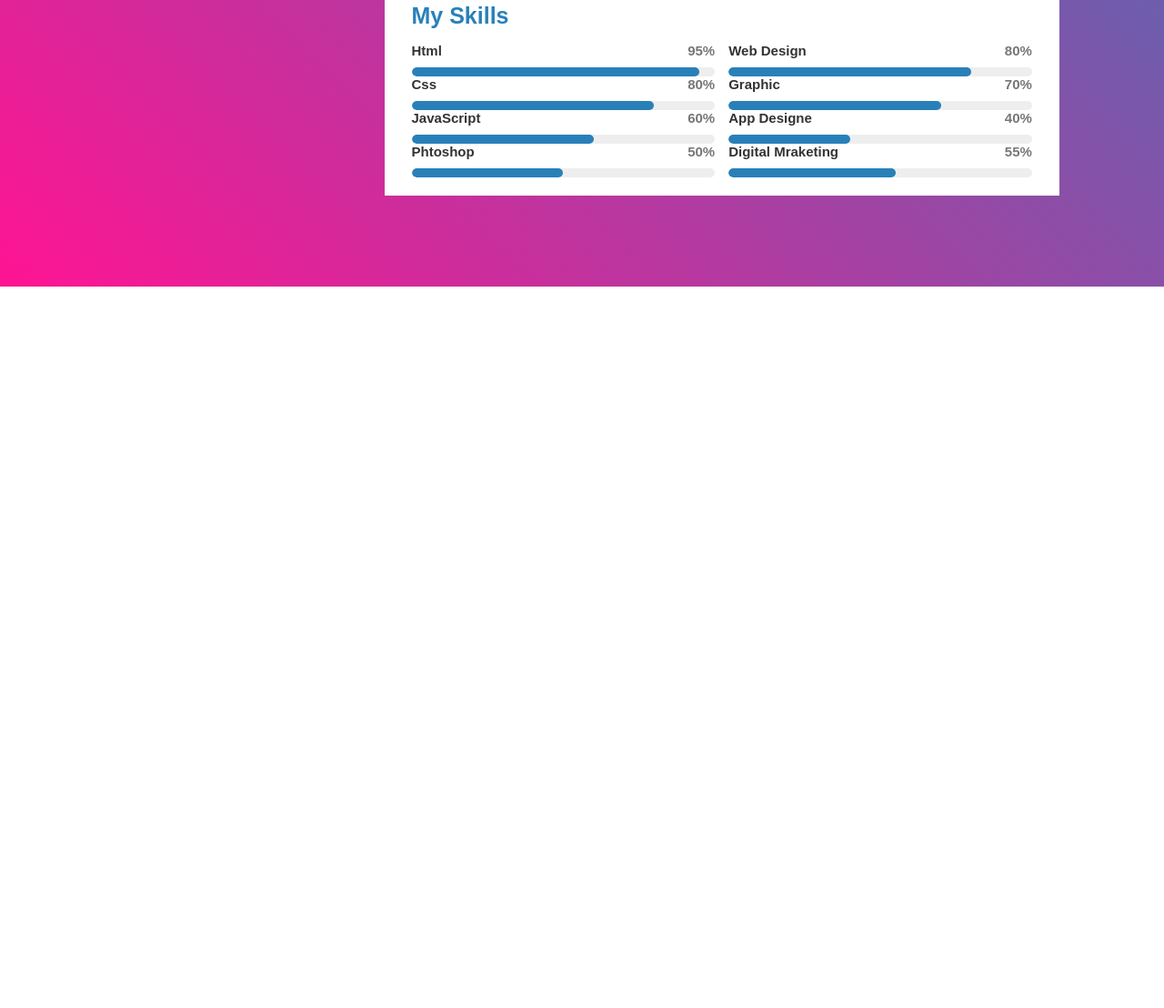
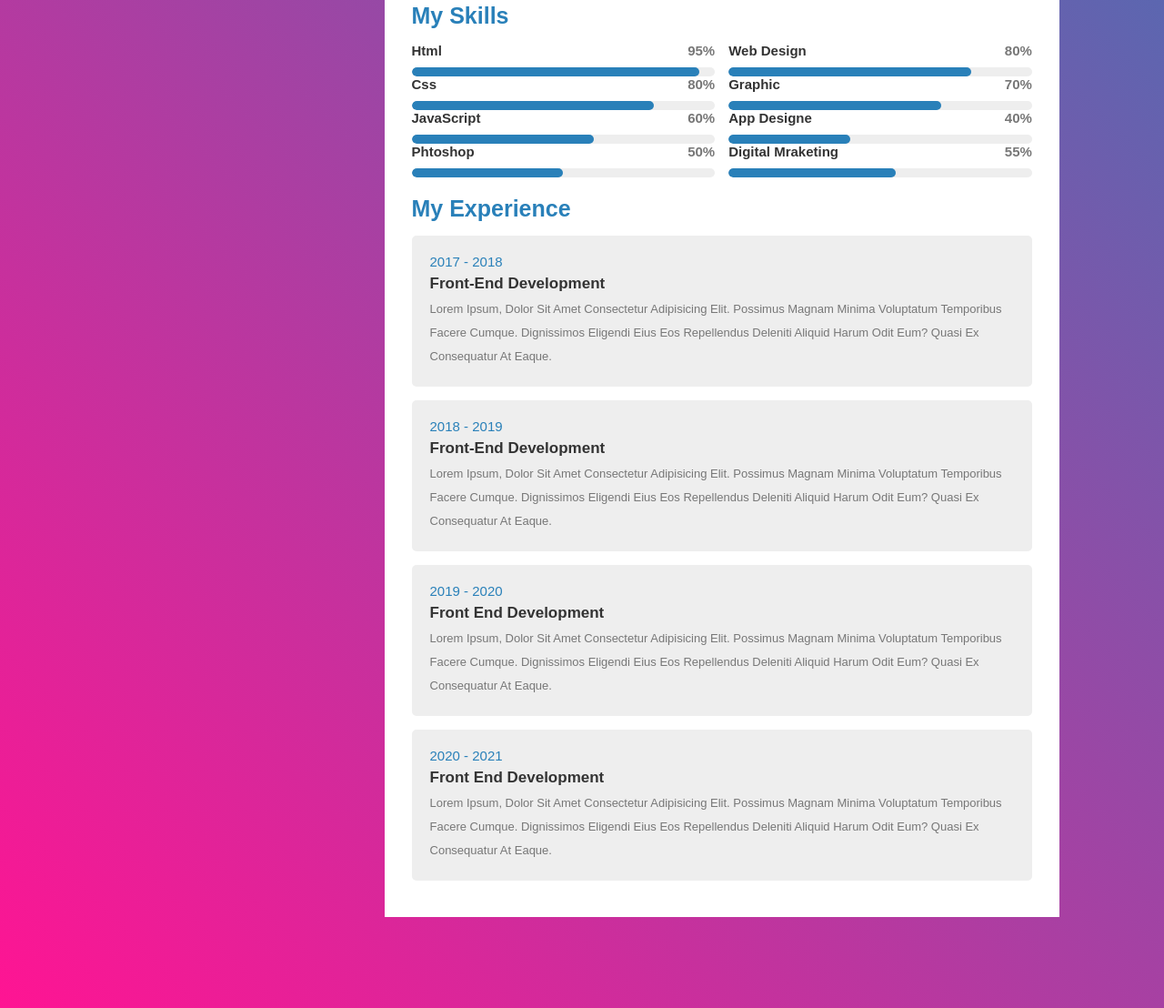
Before and after one commit to najim-el-guennouni/Najim_El_Guennouni, a plain HTML site: page index.html in a window 1280 px wide. Shown: the part 738-1846 px from the top of the page at 91% size. Before the commit the page ends 1053 px from the top, so only its background shows below. Drawn offline with Linux system fonts and the light colour scheme.

Commit message:
add experience

```diff
--- a/css/style.css
+++ b/css/style.css
@@ -279,3 +279,35 @@ html::-webkit-scrollbar-thumb {
   span {
   width: 55%;
 }
+
+.container .information .experience {
+  margin: 20px 0;
+}
+
+.container .information .experience .box-container {
+  display: flex;
+  flex-wrap: wrap;
+  gap: 15px;
+}
+
+.container .information .experience .box-container .box {
+  padding: 20px;
+  border-radius: 5px;
+  flex: 1 1 350px;
+  background: var(--light-bg);
+}
+
+.container .information .experience .box span {
+  color: var(--blue);
+  font-size: 15px;
+}
+.container .information .experience .box h3 {
+  color: var(--black);
+  font-size: 17px;
+  padding: 5px 0;
+}
+.container .information .experience .box p {
+  color: var(--light-color);
+  line-height: 2;
+  font-size: 13px;
+}
--- a/index.html
+++ b/index.html
@@ -131,6 +131,51 @@
             </div>
           </div>
         </div>
+        <div class="experience">
+          <h3 class="title">my experience</h3>
+          <div class="box-container">
+            <div class="box">
+              <span>2017 - 2018</span>
+              <h3>front-end development</h3>
+              <p>
+                Lorem ipsum, dolor sit amet consectetur adipisicing elit.
+                Possimus magnam minima voluptatum temporibus facere cumque.
+                Dignissimos eligendi eius eos repellendus deleniti aliquid harum
+                odit eum? Quasi ex consequatur at eaque.
+              </p>
+            </div>
+            <div class="box">
+              <span>2018 - 2019</span>
+              <h3>front-end development</h3>
+              <p>
+                Lorem ipsum, dolor sit amet consectetur adipisicing elit.
+                Possimus magnam minima voluptatum temporibus facere cumque.
+                Dignissimos eligendi eius eos repellendus deleniti aliquid harum
+                odit eum? Quasi ex consequatur at eaque.
+              </p>
+            </div>
+            <div class="box">
+              <span>2019 - 2020</span>
+              <h3>front end development</h3>
+              <p>
+                Lorem ipsum, dolor sit amet consectetur adipisicing elit.
+                Possimus magnam minima voluptatum temporibus facere cumque.
+                Dignissimos eligendi eius eos repellendus deleniti aliquid harum
+                odit eum? Quasi ex consequatur at eaque.
+              </p>
+            </div>
+            <div class="box">
+              <span>2020 - 2021</span>
+              <h3>front end development</h3>
+              <p>
+                Lorem ipsum, dolor sit amet consectetur adipisicing elit.
+                Possimus magnam minima voluptatum temporibus facere cumque.
+                Dignissimos eligendi eius eos repellendus deleniti aliquid harum
+                odit eum? Quasi ex consequatur at eaque.
+              </p>
+            </div>
+          </div>
+        </div>
       </div>
     </div>
   </body>
```
